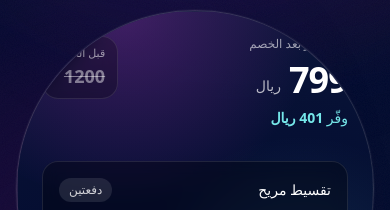
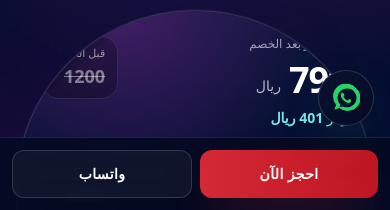
Before and after one commit to lmhmarket2006/lpbaisk, a Next.js app: page / in a window 390 px wide. Shown: the part 634-844 px from the top of the page. Built offline with nearby package versions, Linux system fonts and the light colour scheme.

Commit message:
Further optimize image loading strategies and enhance performance for Arabic photography academy website. Implemented advanced compression techniques and introduced additional image formats to improve loading efficiency.

```diff
--- /dev/null
+++ b/components/landing/FloatingWhatsApp.tsx
@@ -0,0 +1,28 @@
+import { whatsappLink, WA_MESSAGES } from "@/lib/constants";
+
+function WhatsAppIcon({ className }: { className?: string }) {
+  return (
+    <svg
+      className={className}
+      viewBox="0 0 24 24"
+      aria-hidden="true"
+      fill="currentColor"
+    >
+      <path d="M20.5 3.5A10.2 10.2 0 0 0 3.5 17.8L2 22l4.3-1.5A10.2 10.2 0 1 0 20.5 3.5ZM12 19.9c-1 0-2-.2-2.9-.6l-.3-.1-2.4.8.8-2.3-.2-.3A8.1 8.1 0 1 1 12 19.9Zm4.5-6.2c-.2-.1-1.4-.7-1.6-.8-.2-.1-.4-.1-.5.1-.2.2-.6.8-.8.9-.1.2-.3.2-.5.1-.2-.1-1-.4-1.9-1.2-.7-.6-1.2-1.4-1.3-1.6-.1-.2 0-.4.1-.5l.4-.5c.1-.1.2-.3.2-.4 0-.1 0-.3-.1-.4-.1-.2-.5-1.2-.7-1.6-.2-.4-.4-.4-.5-.4h-.4c-.2 0-.4.1-.6.3-.2.2-.8.8-.8 2s.8 2.3.9 2.5c.1.2 1.6 2.4 3.8 3.4 2.2 1 2.2.7 2.6.7.4 0 1.3-.5 1.5-1 .2-.5.2-.9.1-1-.1-.1-.2-.2-.4-.3Z" />
+    </svg>
+  );
+}
+
+export function FloatingWhatsApp() {
+  return (
+    <a
+      href={whatsappLink(WA_MESSAGES.chat)}
+      target="_blank"
+      rel="noopener noreferrer"
+      className="fixed bottom-[calc(5.25rem+env(safe-area-inset-bottom))] start-4 z-40 flex h-14 w-14 items-center justify-center rounded-full border border-white/15 bg-gradient-to-br from-[#0b1230] to-[#050a24] text-[#25D366] shadow-[0_18px_50px_-18px_rgba(37,211,102,0.55)] backdrop-blur-md transition hover:brightness-110 md:bottom-8 md:start-8 md:h-16 md:w-16"
+      aria-label="فتح واتساب للتواصل مع بيت المصور"
+    >
+      <WhatsAppIcon className="h-7 w-7" />
+    </a>
+  );
+}
--- /dev/null
+++ b/components/landing/StickyMobileCta.tsx
@@ -0,0 +1,32 @@
+import { whatsappLink, WA_MESSAGES } from "@/lib/constants";
+import { CtaButton } from "./CtaButton";
+
+export function StickyMobileCta() {
+  return (
+    <div className="fixed inset-x-0 bottom-0 z-40 border-t border-white/10 bg-[#040a22]/85 p-3 backdrop-blur-xl md:hidden">
+      <div className="mx-auto flex max-w-lg gap-2">
+        <CtaButton
+          href={whatsappLink(WA_MESSAGES.book)}
+          target="_blank"
+          rel="noopener noreferrer"
+          variant="primary"
+          className="min-h-11 flex-1 rounded-xl px-3 text-sm"
+          aria-label="احجز مكانك عبر واتساب"
+        >
+          احجز الآن
+        </CtaButton>
+        <CtaButton
+          href={whatsappLink(WA_MESSAGES.chat)}
+          target="_blank"
+          rel="noopener noreferrer"
+          variant="secondary"
+          className="min-h-11 flex-1 rounded-xl px-3 text-sm"
+          aria-label="تواصل عبر واتساب"
+        >
+          واتساب
+        </CtaButton>
+      </div>
+      <div className="h-[env(safe-area-inset-bottom)]" aria-hidden="true" />
+    </div>
+  );
+}
```
